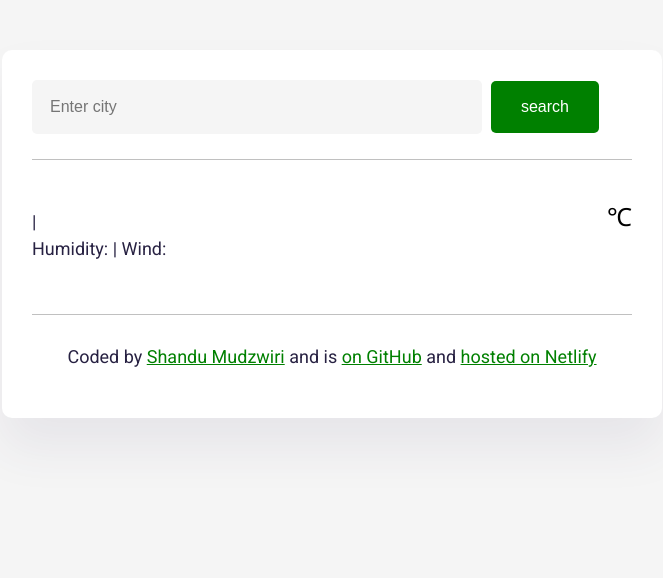
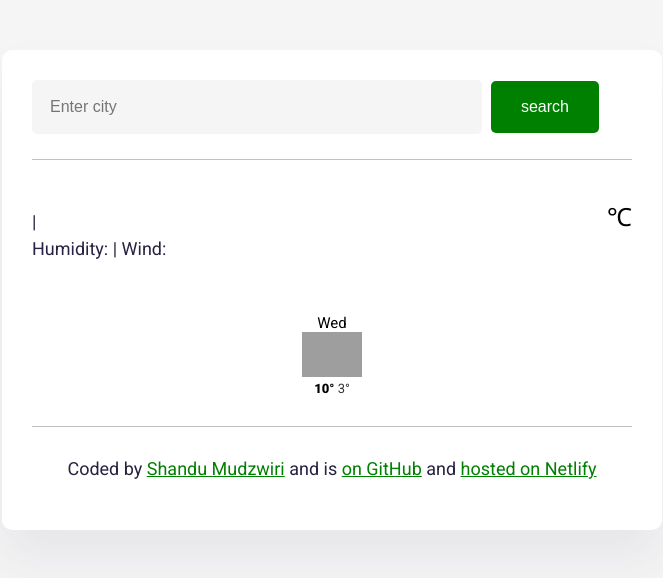
Before and after one commit to Shandukani19/Homework-week7, a plain HTML site: page index.html in a window 1280 px wide. Shown: the whole page, without its empty margins (308-971 px from the left). Drawn offline with nearby package versions, Linux system fonts and the light colour scheme; no server answers; grey boxes are pictures that could not be loaded.

Commit message:
added the forecast html and css

```diff
--- a/index.html
+++ b/index.html
@@ -44,6 +44,20 @@
             <span class="temperature-unit"> ℃ </span>
           </div>
         </div>
+        <div class="weather-forecast">
+         <div class="row">
+          <div class="column-2">
+            <div class="forecast-day">Wed</div>
+            <div class="forecast-icon">
+              <img src="http://shecodes-assets.s3.amazonaws.com/api/weather/icons/few-clouds-day.png" alt="" width="60" />
+            </div>
+            <div class="forecast-temperatures">
+              <span class="temperature-max">10°</span>
+              <span class="temperature-min">3°</span>
+            </div>
+          </div>
+         </div>
+        </div>
       </main>
       <footer>
         <p>
--- a/src/styles.css
+++ b/src/styles.css
@@ -92,3 +92,24 @@ footer {
 a {
   color: green;
 }
+
+.weather-forecast {
+  margin-top: 30px;
+  text-align: center;
+}
+
+.forecast-day {
+  font-size: 15px;
+}
+
+.forecast-temperatures {
+  font-size: 13px;
+}
+
+.temperature-max {
+  font-weight: 900;
+}
+
+.temperature-min {
+  opacity: 0.8;
+}
```
